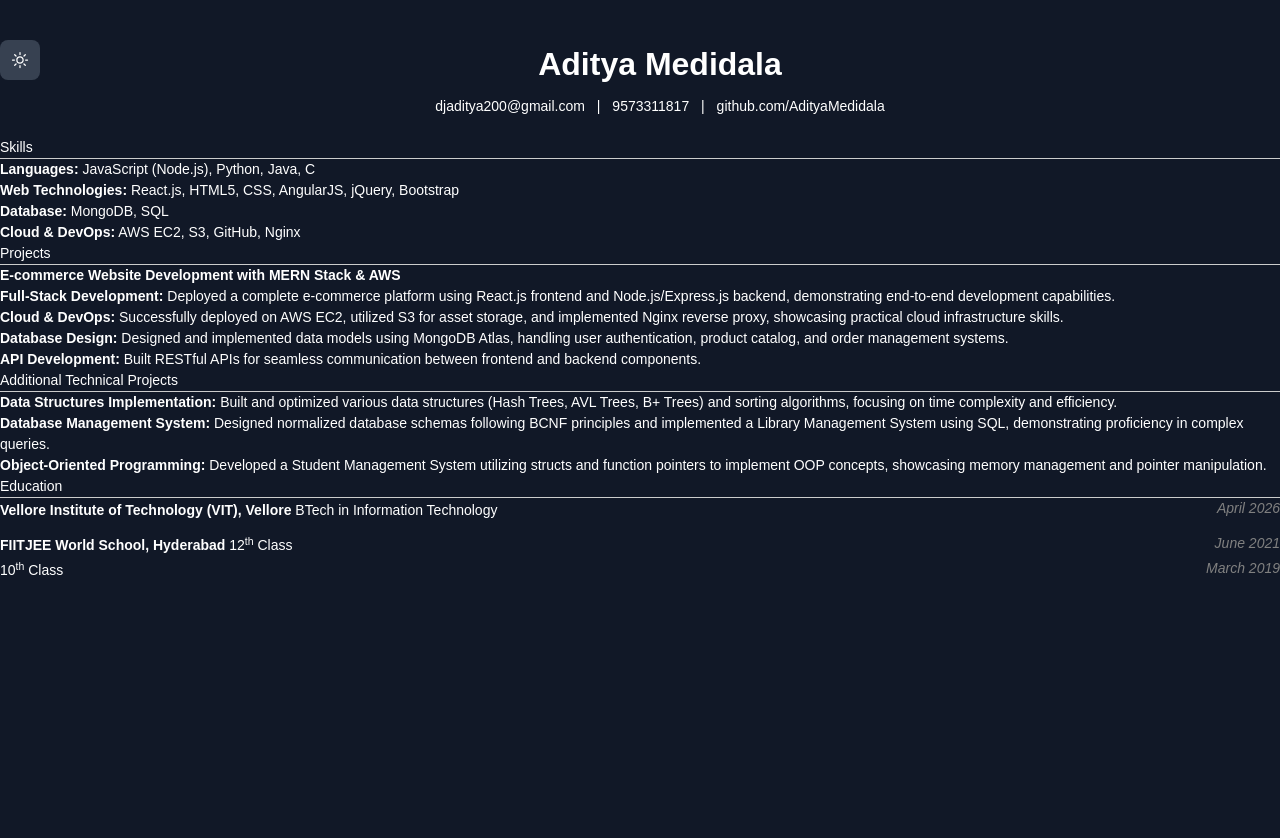
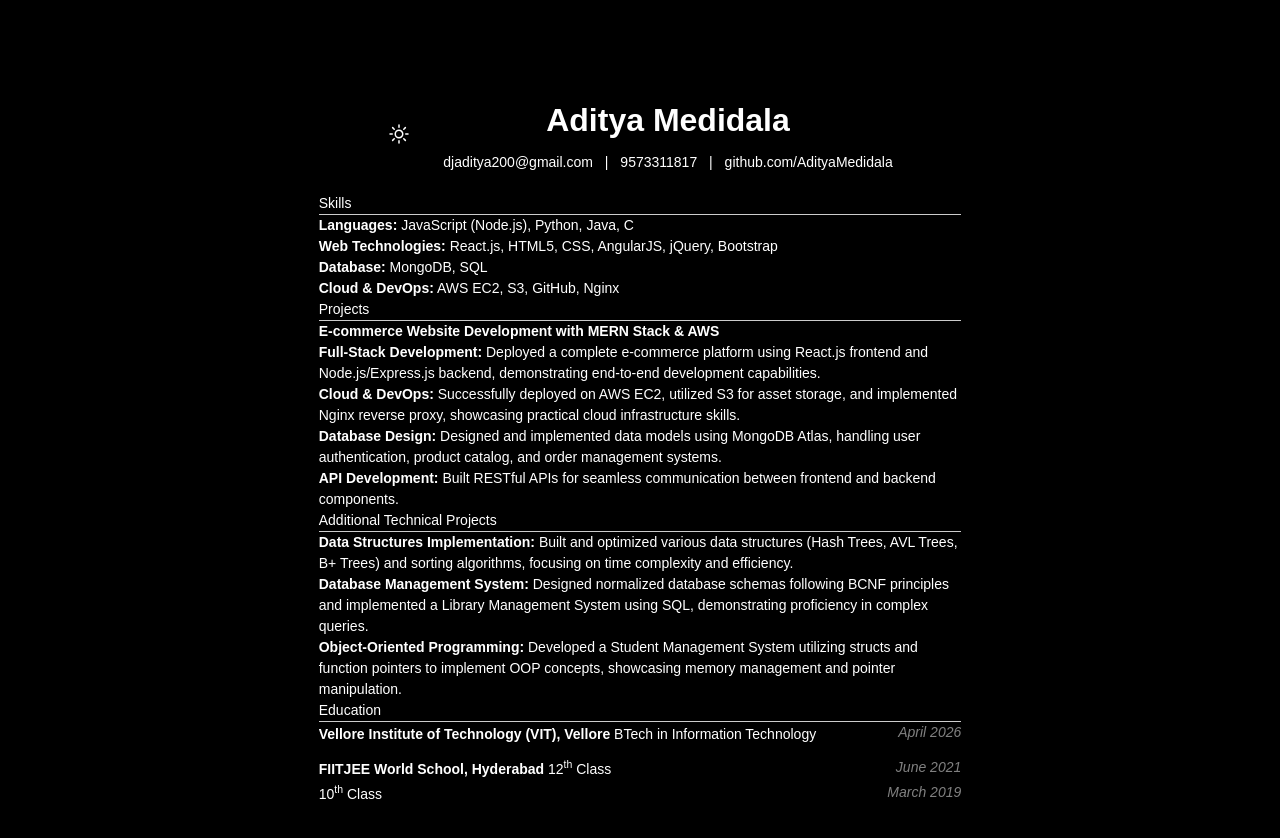
Before and after one commit to AdityaMedidala/Resume1, a plain HTML site: page index.html in a window 1280 px wide. Both pictures are taken after a click on the button "Toggle dark mode". Before the commit the page ends 800 px from the top, so only its background shows below. Drawn offline with nearby package versions, Linux system fonts and the light colour scheme.

Commit message:
Updated index.html with latest changes

```diff
--- a/index.html
+++ b/index.html
@@ -1,27 +1,66 @@
 <!DOCTYPE html>
-
 <html lang="en">
 <head>
-    <meta charset="UTF-8">
-    <meta name="viewport"
- content="width=device-width, initial-scale=1.0">
+  <meta charset="UTF-8" />
+  <meta name="viewport" content="width=device-width, initial-scale=1" />
   <title>Resume</title>
   <style>
+    .a4-page {
+      width: 210mm;
+      height: 297mm;
+      margin: 20px auto;
+      padding: 20mm;
+      box-shadow: 0 0 10px rgba(0, 0, 0, 0.1);
+      box-sizing: border-box;
+      background-color: white
+      border: 1px solid #ddd;
+    }
     body {
+      display: flex;
+      justify-content: center;
+      align-items: center;
+      min-height: 100vh;
+      margin: 0;
       font-family: Arial, sans-serif;
       font-size: 14px;
       color: black;
-      margin: 20px;
       line-height: 1.5;
+      background-color: white;
+      transition: background-color 0.5s, color 0.5s;
+    }
+    body.dark {
+  background-color: black;
+  color: white;
+}
+
+body.dark .a4-page {
+    background-color: black
+    color: white;
+    border-color: gray;
+  }
+
+body.dark #toggle {
+  background-color: black;
+  color: white;
 }
     #header {
       text-align: center;
       margin-bottom: 20px;
+      display: flex;
+      justify-content: center;
+      align-items: center;
+      gap: 1rem;
+      flex-wrap: wrap;
     }
     #name {
       font-size: 32px;
       font-weight: bold;
       margin-bottom: 8px;
+    }
+    #contact a {
+      color: inherit;
+      margin: 0 0.5rem;
+      text-decoration: none;
     }
     #contact a:hover {
       text-decoration: underline;
@@ -67,38 +106,53 @@
     p {
       margin: 6px 0;
     }
+    #toggle {
+      width: 40px;
+      height: 40px;
+      padding: 8px;
+      border-radius: 8px;
+      background-color: #e2e8f0;
+      color: black;
+      border: none;
+      cursor: pointer;
+      display: flex;
+      justify-content: center;
+      align-items: center;
+      transition: background-color 0.3s, color 0.3s;
+    }
+    body.dark #toggle {
+      background-color: black;
+      color: white;
+    }
   </style>
   <script src="https://cdn.tailwindcss.com"></script>
-
   <script>
     tailwind.config = {
-      darkMode: 'class'
+      darkMode: "class",
     };
   </script>
-
 </head>
-<div class="flex justify-left mt-10">
-    <button id="toggle" class="w-10 h-10 p-2.5 rounded-lg bg-gray-200 dark:bg-gray-700 text-black dark:text-white">
-        <svg xmlns="http://www.w3.org/2000/svg" fill="none" viewBox="0 0 24 24" stroke-width="1.5" stroke="currentColor" class="w-5 h-5">
+<body>
+  <div class="a4-page">
+    <div id="header">
+      <button id="toggle" aria-label="Toggle dark mode" title="Toggle dark mode">
+        <svg xmlns="http://www.w3.org/2000/svg" fill="none" viewBox="0 0 24 24" stroke-width="1.5" stroke="currentColor" class="w-6 h-6">
             <path stroke-linecap="round" stroke-linejoin="round" d="M12 3v2.25m6.364.386l-1.591 1.591M21 12h-2.25m-.386 6.364l-1.591-1.591M12 18.75V21m-4.773-4.227l-1.591 1.591M5.25 12H3m4.227-4.773L5.636 5.636M15.75 12a3.75 3.75 0 11-7.5 0 3.75 3.75 0 017.5 0z" />
           </svg>
       </button>
-  <div id="header" class="text-center flex-grow">
+      <div>
         <div id="name">Aditya Medidala</div>
         <div id="contact">
-      <a href="mailto:djaditya200@gmail.com"class="mx-2 text-black dark:text-white hover:underline">djaditya200@gmail.com</a> |
-      <a href="tel:+919573311817"class="mx-2 text-black dark:text-white hover:underline">9573311817</a> |
-      <a href="https://github.com/AdityaMedidala" target="_blank"class="mx-2 text-black dark:text-white hover:underline">github.com/AdityaMedidala</a>
+          <a href="mailto:djaditya200@gmail.com" target="_blank" rel="noopener noreferrer">djaditya200@gmail.com</a> |
+          <a href="tel:+919573311817">9573311817</a> |
+          <a href="https://github.com/AdityaMedidala" target="_blank" rel="noopener noreferrer">github.com/AdityaMedidala</a>
         </div>
       </div>
     </div>
 
-
-  <body class="bg-white text-black dark:bg-gray-900 dark:text-white transition-colors duration-500">
-
     <div id="Skills">
       <h3>Skills</h3>
-    <hr>
+      <hr />
       <p><b>Languages:</b> JavaScript (Node.js), Python, Java, C</p>
       <p><b>Web Technologies:</b> React.js, HTML5, CSS, AngularJS, jQuery, Bootstrap</p>
       <p><b>Database:</b> MongoDB, SQL</p>
@@ -107,7 +161,7 @@
 
     <div id="Projects">
       <h3>Projects</h3>
-    <hr>
+      <hr />
       <h4><b>E-commerce Website Development with MERN Stack & AWS</b></h4>
       <ul>
         <li><b>Full-Stack Development:</b> Deployed a complete e-commerce platform using React.js frontend and Node.js/Express.js backend, demonstrating end-to-end development capabilities.</li>
@@ -119,7 +173,7 @@
 
     <div id="Additonal">
       <h3>Additional Technical Projects</h3>
-    <hr>
+      <hr />
       <ul>
         <li><b>Data Structures Implementation:</b> Built and optimized various data structures (Hash Trees, AVL Trees, B+ Trees) and sorting algorithms, focusing on time complexity and efficiency.</li>
         <li><b>Database Management System:</b> Designed normalized database schemas following BCNF principles and implemented a Library Management System using SQL, demonstrating proficiency in complex queries.</li>
@@ -129,7 +183,7 @@
 
     <div id="Education">
       <h3>Education</h3>
-    <hr>
+      <hr />
 
       <div class="education-entry">
         <h3><b>Vellore Institute of Technology (VIT), Vellore</b></h3>
@@ -141,17 +195,17 @@
         <h3><b>FIITJEE World School, Hyderabad</b></h3>
         <h4>12<sup>th</sup> Class</h4>
         <h4 class="date">June 2021</h4>
-      <br>
+        <br />
         <h4>10<sup>th</sup> Class</h4>
         <h4 class="date">March 2019</h4>
       </div>
     </div>
+  </div>
+
   <script>
-    const btn = document.getElementById('toggle');
-    const htmlEl = document.documentElement;
-
-    btn.addEventListener('click', () => {
-      htmlEl.classList.toggle('dark');
+    const btn = document.getElementById("toggle");
+    btn.addEventListener("click", () => {
+      document.body.classList.toggle("dark");
     });
   </script>
 </body>
```
Lines whose indentation alone changed are shown as unchanged.
